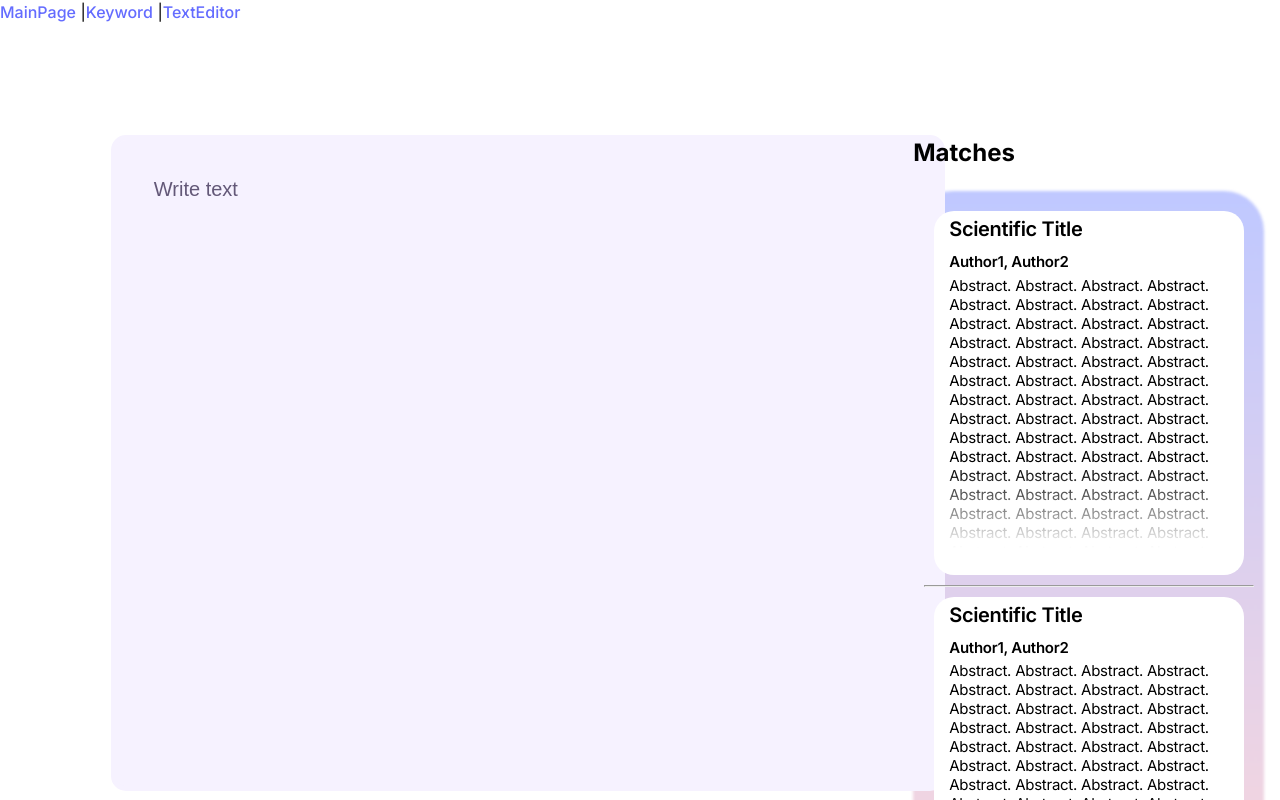
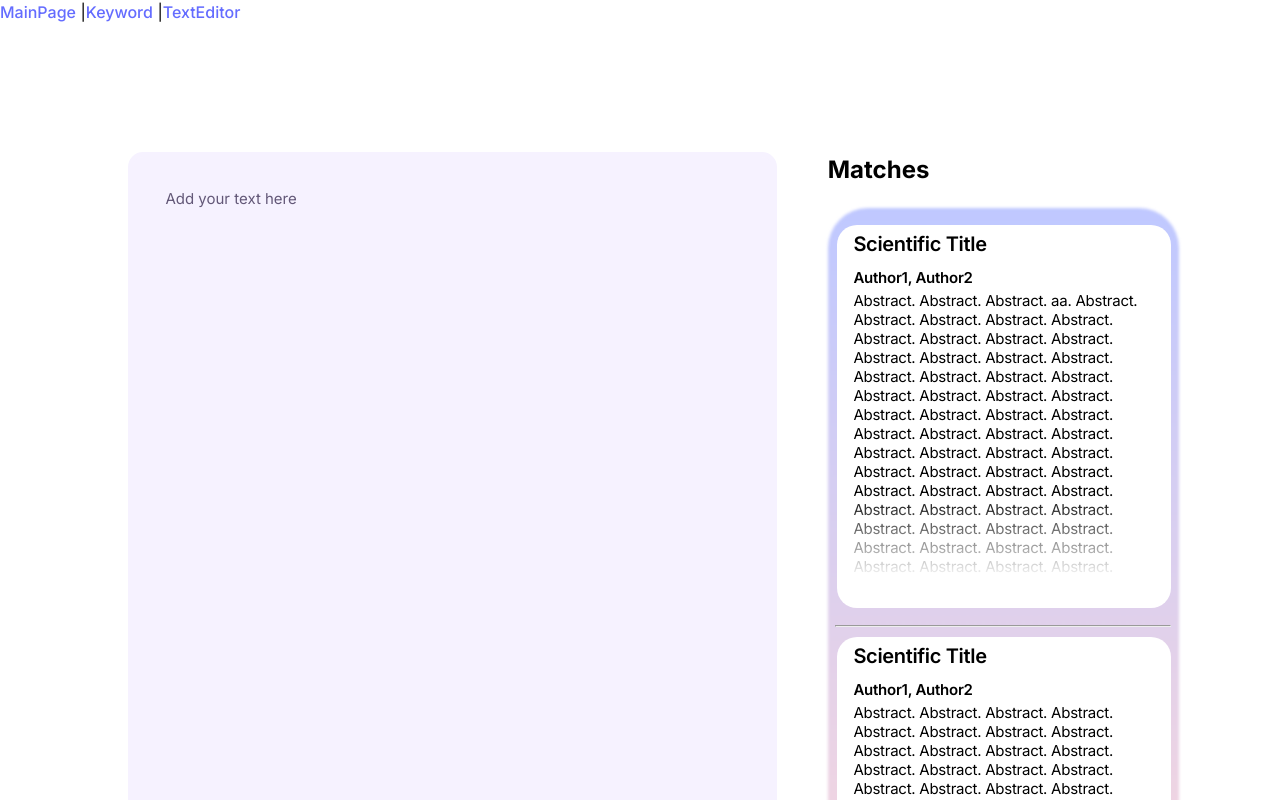
Before and after one commit to daminkim99/uoftHacks, a React (Vite) app in the folder client/: page /textEditor in a window 1280 px wide. Shown: the top 800 px of the page. Built offline with nearby package versions, Linux system fonts and the light colour scheme.

Commit message:
fixed overflow of textbox

```diff
--- a/client/src/pages/TextEditor.css
+++ b/client/src/pages/TextEditor.css
@@ -8,7 +8,7 @@
 
 
 .textbox {
-    size:60vw;
+    width: 90%;
     padding:5%;
     resize:none;
     border: 5px solid #F6F2FF;
@@ -30,8 +30,8 @@
 }
 .textbox::placeholder {
     color: #635878;; /* Change the color of the placeholder text */
-    font-size: 20px; /* Change the font size */
-    font-family: Arial, sans-serif; /* Change the font family */
+    font-size: 15px; /* Change the font size */
+    font-family: Inter, sans-serif; /* Change the font family */
 }
 
 .container-text {
@@ -42,6 +42,7 @@
 
 .text-editor {
     flex: 2;
+    display: flex;
 }
 
 .match-container {
@@ -49,10 +50,11 @@
 }
 
 .match-rectangle {
-    width: 351px;
-    height: 808px;
+    width: 108%;
+    height: 95%;
     flex-shrink: 0;
     border-radius: 40px;
+    position: relative;
 }
 
 .match-rectangle::before {
@@ -71,19 +73,26 @@
 }
 
 .padding-rectangle {
-    padding: 3%;
+    padding: 2%;
     height: 100%;
     flex-shrink: 0;
 }
 
+.rectangle-separator {
+    margin-top: 5%;
+    margin-bottom: 3%;
+}
+
 .smaller-match-rectangle {
     z-index: 1;
-    width: 310px;
+    /* width: 310px; */
     height: 45%;
     flex-shrink: 0;
     border-radius: 20px;
     background: #FFF;
-    margin: 10px auto;
+    margin-left: 2px;
+    margin-top: 10px;
+    /* margin: 10px auto; */
 }
 
 .science-title {
@@ -127,7 +136,7 @@
     display: flex;
     position: relative;
     overflow: hidden;
-    width: 100%;
+    /* width: 90%; */
     height: 75%;
     max-height: 100%;
     margin: 0 5%;
@@ -140,8 +149,6 @@
     font-weight: 400;
     line-height: normal;
     letter-spacing: -0.255px;
-    overflow: hidden;
-    position: relative;
     mask-image: linear-gradient(to bottom, black 70%, transparent 100%);
     -webkit-mask-image: linear-gradient(to bottom, black 70%, transparent 100%);
 }
--- a/client/src/pages/TextEditor.jsx
+++ b/client/src/pages/TextEditor.jsx
@@ -18,12 +18,12 @@ const TextEditor = () => {
             <div>
                 <div className='container-text'>
                     <div className='text-editor'>
-                        {/* <h2 className='title'>Text Editor</h2> */}
+                        {/* <h2 className='header'>Add your text her</h2> */}
                         <textarea
                         className="textbox"
                         value = {body}
                         onChange={handleBody}
-                        placeholder="Write text"
+                        placeholder="Add your text here"
                         rows="30"
                         cols="80"
                         />
@@ -36,7 +36,7 @@ const TextEditor = () => {
                                 <div className='smaller-match-rectangle'>
                                     <h3 className='science-title'>Scientific Title</h3>
                                     <h4 className='authors'>Author1, Author2</h4>
-                                    <p className='abstract'>Abstract. Abstract. Abstract. Abstract. Abstract. Abstract. Abstract. Abstract. Abstract. Abstract. Abstract. Abstract. Abstract. Abstract. Abstract. Abstract. Abstract. Abstract. Abstract. Abstract. Abstract. Abstract. Abstract. Abstract. Abstract. Abstract. Abstract. Abstract. Abstract. Abstract. Abstract. Abstract. Abstract. Abstract. Abstract. Abstract. Abstract. Abstract. Abstract. Abstract. Abstract. Abstract. Abstract. Abstract. Abstract. Abstract. Abstract. Abstract. Abstract. Abstract. Abstract. Abstract. Abstract. Abstract. Abstract. Abstract. Abstract. Abstract. Abstract. Abstract. Abstract. Abstract. Abstract. Abstract. Abstract. Abstract. Abstract. Abstract. Abstract. Abstract. Abstract. Abstract. .</p>
+                                    <p className='abstract'>Abstract. Abstract. Abstract. aa. Abstract. Abstract. Abstract. Abstract. Abstract. Abstract. Abstract. Abstract. Abstract. Abstract. Abstract. Abstract. Abstract. Abstract. Abstract. Abstract. Abstract. Abstract. Abstract. Abstract. Abstract. Abstract. Abstract. Abstract. Abstract. Abstract. Abstract. Abstract. Abstract. Abstract. Abstract. Abstract. Abstract. Abstract. Abstract. Abstract. Abstract. Abstract. Abstract. Abstract. Abstract. Abstract. Abstract. Abstract. Abstract. Abstract. Abstract. Abstract. Abstract. Abstract. Abstract. Abstract. Abstract. Abstract. Abstract. Abstract. Abstract. Abstract. Abstract. Abstract. Abstract. Abstract. Abstract. Abstract. Abstract. Abstract. Abstract. Abstract. Abstract. .</p>
                                 </div>
 
                                 <hr className="rectangle-separator" />
```
